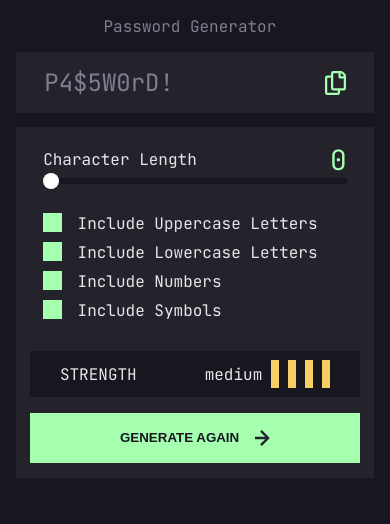
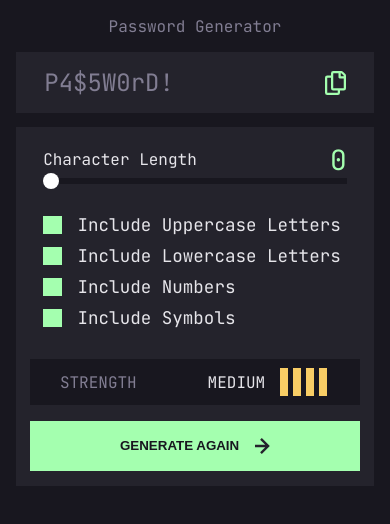
Before and after one commit to spiritoftime/frontend-mentor-password-generator, a React (Create React App) app in the folder my-app/: page / in a window 390 px wide. Shown: the top 524 px of the page. Built offline with nearby package versions, Linux system fonts and the light colour scheme.

Commit message:
initial styling for mobile

```diff
--- a/my-app/src/components/CheckBox.js
+++ b/my-app/src/components/CheckBox.js
@@ -16,7 +16,7 @@ const CheckBox = (props) => {
         id={props.id}
         onClick={toggleCheckBoxHandler}
       ></input>
-      <p>{props.content}</p>
+      <p className={classes.label}>{props.content}</p>
     </div>
   );
 };
--- a/my-app/src/components/PasswordBar.js
+++ b/my-app/src/components/PasswordBar.js
@@ -1,10 +1,10 @@
 import React from "react";
 import classes from "../css/passwordbar.module.css";
 import { useState } from "react";
-const PasswordBar = ({ dispatchHandler:dispatch }) => {
+const PasswordBar = ({ dispatchHandler: dispatch }) => {
   const [number, setNumber] = useState(0);
   const toggleInputHandler = (e) => {
-    const inputFill = window.getComputedStyle(e.target, "::after");
+    // const inputFill = window.getComputedStyle(e.target, "::after");
     // console.log(inputFill);
     e.target.style.setProperty("--emptyVariable", `${e.target.value * 5}%`);
     // inputFill.width = `${e.target.value * 10}%`;
--- a/my-app/src/components/ShowPassword.js
+++ b/my-app/src/components/ShowPassword.js
@@ -1,10 +1,13 @@
 import React from "react";
 import classes from "../css/showpassword.module.css";
 const ShowPassword = (props) => {
+  let classNames = classes.span;
+  if (props.password !== "P4$5W0rD!") classNames += ` ${classes.white}`;
+
   // console.log(props.password);
   return (
     <div className={classes.password_div}>
-      <span className={classes.span}>{props.password}</span>
+      <span className={classNames}>{props.password}</span>
       <svg
         className={classes.icon}
         xmlns="http://www.w3.org/2000/svg"
--- a/my-app/src/components/StrengthIndicator.js
+++ b/my-app/src/components/StrengthIndicator.js
@@ -4,13 +4,15 @@ import StrengthBar from "./StrengthBar";
 const StrengthIndicator = ({ strength }) => {
   return (
     <div className={classes["strength-div"]}>
-      <p>STRENGTH</p>
+      <p className={classes["strength"]}>STRENGTH</p>
       <div className={classes["strengthbar-div"]}>
-        <p>{strength}</p>
-        <StrengthBar strength={strength}></StrengthBar>
-        <StrengthBar strength={strength}></StrengthBar>
-        <StrengthBar strength={strength}></StrengthBar>
-        <StrengthBar strength={strength}></StrengthBar>
+        <p className={classes["strength-indicator"]}>{strength}</p>
+        <div className={classes["strengthbar-div"]}>
+          <StrengthBar strength={strength}></StrengthBar>
+          <StrengthBar strength={strength}></StrengthBar>
+          <StrengthBar strength={strength}></StrengthBar>
+          <StrengthBar strength={strength}></StrengthBar>
+        </div>
       </div>
     </div>
   );
--- a/my-app/src/components/Text.js
+++ b/my-app/src/components/Text.js
@@ -2,7 +2,7 @@ import React from "react";
 import classes from "../css/text.module.css";
 
 const Text = () => {
-  return <p className={classes.text}>Password Generator</p>;
+  return <span className={classes.text}>Password Generator</span>;
 };
 
 export default Text;
--- a/my-app/src/css/app.module.css
+++ b/my-app/src/css/app.module.css
@@ -1,6 +1,6 @@
 .password_app {
   display: flex;
-  margin: 4%;
+  padding: 4%;
   flex-direction: column;
 }
 .toggle-div {
@@ -14,4 +14,5 @@
 .text {
   width: 51%;
   margin: auto;
+  text-align: center;
 }
--- a/my-app/src/css/checkbox.module.css
+++ b/my-app/src/css/checkbox.module.css
@@ -1,6 +1,10 @@
 .checkbox {
   display: flex;
   gap: 1rem;
+  align-items: center;
+}
+.label {
+  font-size: clamp(1rem, 1rem + 0.4vw, 1.5rem);
 }
 
 .input {
--- a/my-app/src/css/showpassword.module.css
+++ b/my-app/src/css/showpassword.module.css
@@ -2,6 +2,11 @@
   color: var(--strength-text-color);
   font-size: var(--password-mobile-size);
   line-height: var(--password-line-height);
+  overflow: hidden;
+  width: 89%;
+}
+div .white {
+  color: var(--text-color);
 }
 .icon {
   height: 1.5rem;
--- a/my-app/src/css/strengthbar.module.css
+++ b/my-app/src/css/strengthbar.module.css
@@ -1,4 +1,4 @@
 .strength-display {
-  width: 0.5rem;
+  width: min(100%,0.5rem);
   height: 1.7rem;
 }
--- a/my-app/src/css/strengthindicator.module.css
+++ b/my-app/src/css/strengthindicator.module.css
@@ -8,7 +8,14 @@
 }
 .strengthbar-div {
   display: flex;
-  justify-content: space-between;
+  justify-content: space-evenly;
   width: 38%;
+  gap: 9%;
   align-items: center;
 }
+.strength {
+  color: var(--strength-text-color);
+}
+.strength-indicator {
+  text-transform: uppercase;
+}
--- a/my-app/src/css/text.module.css
+++ b/my-app/src/css/text.module.css
@@ -2,4 +2,5 @@
   font-size: var(--text-mobile-size);
   line-height: var(--text-line-height);
   color: var(--strength-text-color);
+
 }
```
Also changed, not shown: my-app/src/queries.css (added).
